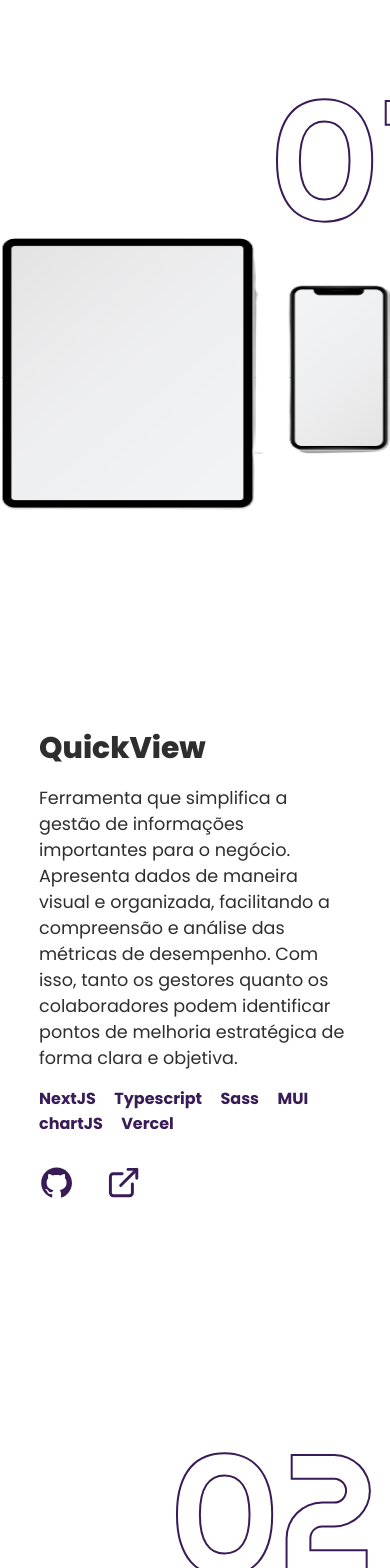
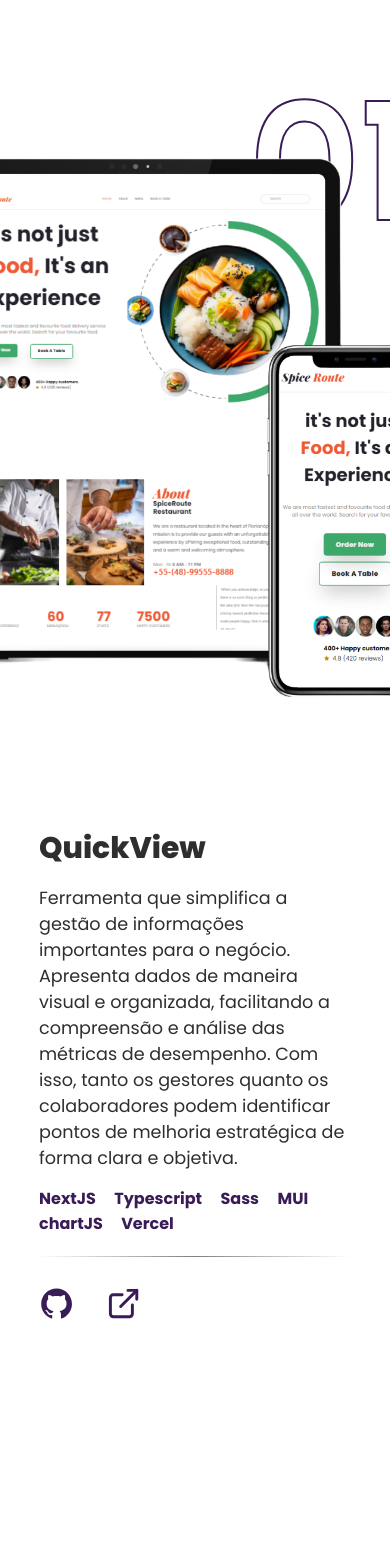
Before and after one commit to Sellucas/portfolio-v2, a Next.js app: page / in a window 390 px wide. Shown: the part 940-2508 px from the top of the page. Built offline with nearby package versions, Linux system fonts and the light colour scheme.

Commit message:
style: responsive design

```diff
--- a/src/app/page.tsx
+++ b/src/app/page.tsx
@@ -13,7 +13,7 @@ const boxDataCard = [
     stack: "NextJS Typescript Sass MUI chartJS Vercel",
     github: "/",
     link: "/",
-    img: "/static/mockup.png",
+    img: "/static/spiceroute-project.png",
     alt: "QuickView Dashboard",
   },
   {
@@ -24,7 +24,7 @@ const boxDataCard = [
     stack: "React.js Redux ReactRouterDom Sass Vercel",
     github: "/",
     link: "/",
-    img: "/static/mockup.png",
+    img: "/static/spiceroute-project.png",
     alt: "QuickView Dashboard",
   },
   {
@@ -35,7 +35,7 @@ const boxDataCard = [
     stack: "React.js Tailwind Material Tailwind React-reveal Vercel",
     github: "/",
     link: "/",
-    img: "/static/mockup.png",
+    img: "/static/spiceroute-project.png",
     alt: "QuickView Dashboard",
   },
 ];
--- a/src/components/Footer/Footer.module.scss
+++ b/src/components/Footer/Footer.module.scss
@@ -24,7 +24,8 @@
   @media screen and (max-width: 768px) {
     flex-direction: column;
     gap: 2rem;
-    padding: 3rem;
+    padding: 3rem 2rem;
+    margin: -5rem 10px 0 10px;
   }
 
   h2 {
@@ -52,7 +53,6 @@
     background-color: #5be9b9;
     color: #141c3a;
   }
-
   span {
     margin-right: 8px;
   }
--- a/src/components/Projects/Projects.module.scss
+++ b/src/components/Projects/Projects.module.scss
@@ -18,6 +18,7 @@
   flex-direction: row;
   align-items: center;
   max-width: 65rem;
+  height: 100%;
   position: relative;
   margin-bottom: 18rem;
 
@@ -30,35 +31,43 @@
   display: flex;
   flex-direction: row-reverse;
 
-  .info h2 {
-    left: 250px;
+  .info {
+    margin-right: 40px;
+    h2 {
+      left: 250px;
+    }
+    @media screen and (max-width: 768px) {
+      flex-direction: column;
+    }
   }
+
   @media screen and (max-width: 768px) {
     flex-direction: column;
   }
 }
 
-.image {
-  width: 100%;
-  max-width: 550px;
-  height: 450px;
-  object-fit: cover;
+.imageBox {
+  width: 450px;
+  height: 550px;
+  z-index: 10;
 
   img {
+    width: 100%;
+    max-width: 800px;
+    height: 450px;
+    object-fit: cover;
     transition: all 0.2s;
+    transform: scale(1.1);
+
     &:hover {
-      transform: scale(1.1);
-    }
-    @media screen and (max-width: 768px) {
-      flex-direction: column;
+      transform: scale(1.2);
     }
   }
 }
 
 .info {
   max-width: 100%;
-  margin-left: 40px;
-  z-index: 4;
+  margin-left: 50px;
 
   @media screen and (max-width: 768px) {
     max-width: 80vw;
@@ -77,6 +86,10 @@
     left: 350px;
     top: -40px;
     z-index: -1;
+
+    @media screen and (max-width: 768px) {
+      left: 280px;
+    }
   }
   h1 {
     font-size: clamp(1.8rem, 1.5143rem + 1.4286vw, 2.8rem);
@@ -85,6 +98,20 @@
   }
   p {
     margin-top: 15px;
+  }
+  hr {
+    margin-top: 20px;
+    border-width: 0 0 1px;
+    $color: gray;
+    color: $color;
+    border-image: linear-gradient(
+        90deg,
+        rgba($color, 0),
+        rgba($color, 1) 50%,
+        rgba($color, 0) 100%
+      )
+      0 0 100%;
+    border-style: solid;
   }
 }
 
--- a/src/components/Projects/Projects.tsx
+++ b/src/components/Projects/Projects.tsx
@@ -34,13 +34,11 @@ const Projects: React.FC<ProjectProps> = ({ boxDataCard }) => {
         {boxDataCard.map((box) => (
           <article
             key={box.id}
-            className={`${scss[box.className]}  ${scss.project}`}
+            className={`${scss.project} ${scss[box.className]}`}
           >
             <Slide triggerOnce>
-              <div className={scss.image}>
-                <a href="/" target="_blank">
-                  <Image width={550} height={450} src={box.img} alt={box.alt} />
-                </a>
+              <div className={scss.imageBox}>
+                <Image fill src={box.img} alt={box.alt} />
               </div>
             </Slide>
             <div className={scss.info}>
@@ -49,6 +47,7 @@ const Projects: React.FC<ProjectProps> = ({ boxDataCard }) => {
                 <h1>{box.title}</h1>
                 <p className={scss.description}>{box.text}</p>
                 <p className={scss.stack}>{box.stack}</p>
+                <hr />
                 <ul className={scss.links}>
                   <li>
                     <a href={box.github} target="_blank">
```
Also changed, not shown: public/static/spiceroute-project.png (added).
